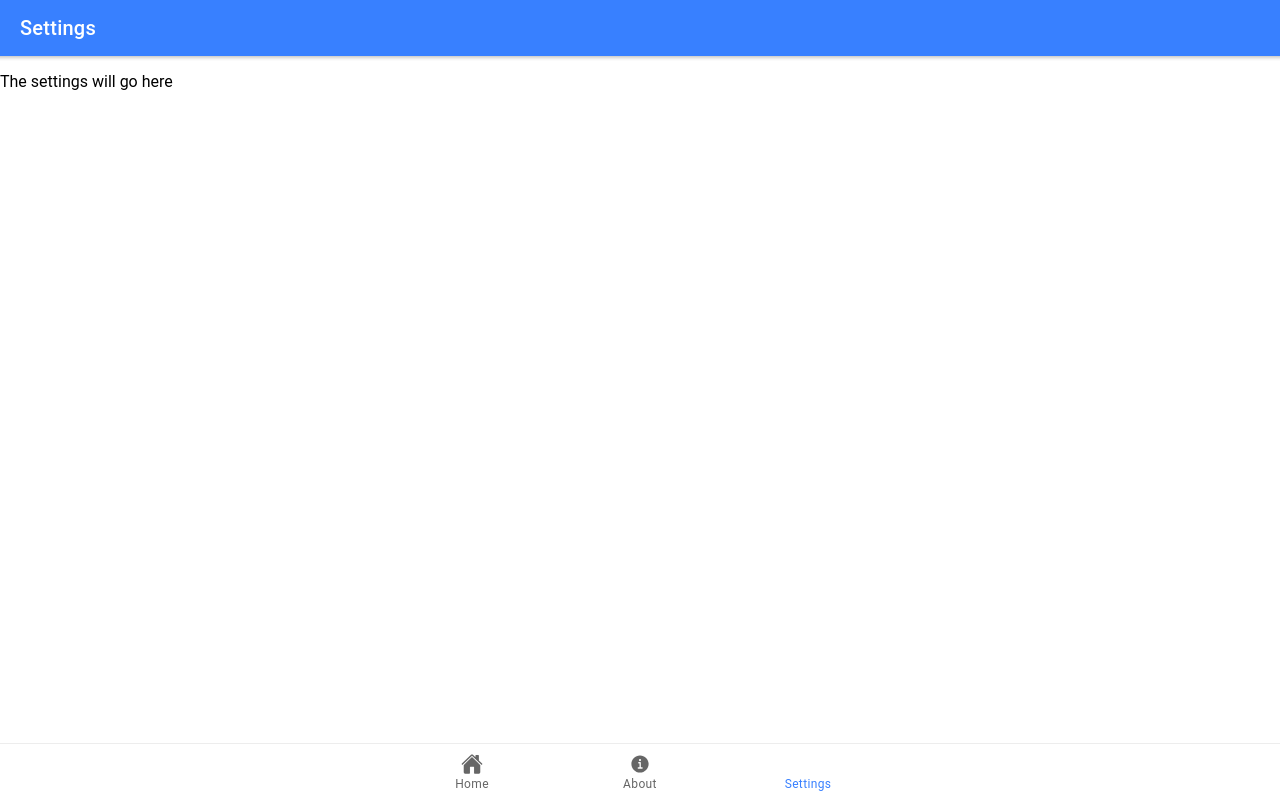
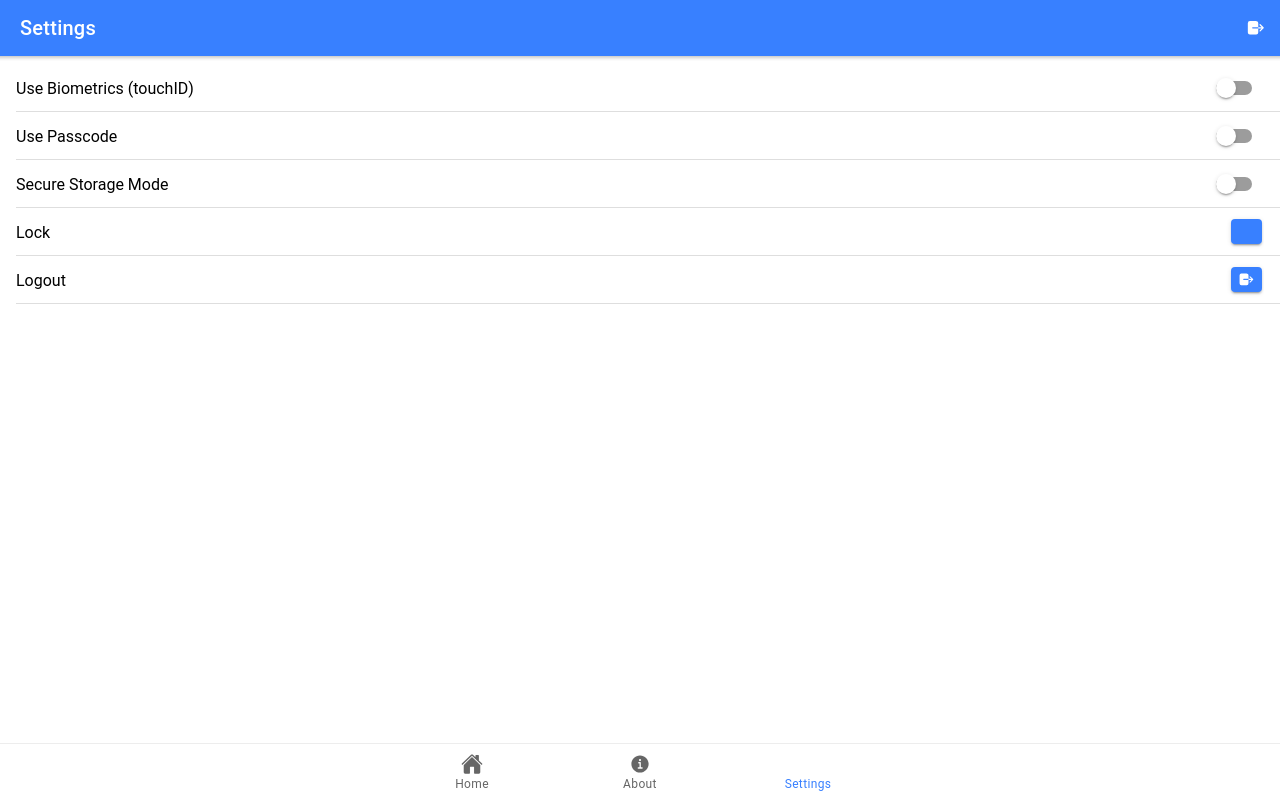
Before and after one commit to v-mauna/ionicIdentiyVault, a React (Create React App) app: page /settings in a window 1280 px wide. Built offline with nearby package versions, Linux system fonts and the light colour scheme.

Commit message:
feat(settings): layout the settings page

```diff
--- a/package.json
+++ b/package.json
@@ -4,6 +4,7 @@
   "private": true,
   "dependencies": {
     "@capacitor/core": "1.4.0",
+    "@ionic-enterprise/identity-vault": "~3.6.0",
     "@ionic/react": "^4.11.0",
     "@ionic/react-router": "^4.11.0",
     "@testing-library/jest-dom": "^4.2.4",
--- /dev/null
+++ b/src/components/AuthControlPanel.tsx
@@ -0,0 +1,93 @@
+import React, { useState } from 'react';
+import { AuthMode, BiometricType } from '@ionic-enterprise/identity-vault';
+import { IonButton, IonIcon, IonItem, IonLabel, IonList, IonToggle } from '@ionic/react';
+import { lock, logOut } from 'ionicons/icons';
+
+type AuthControlPanelProps = {
+  biometricType: BiometricType;
+  authMode: AuthMode;
+  onAuthModeChanged: (authMode: AuthMode) => void;
+  onLock: () => void;
+  onLogout: () => void;
+};
+
+const AuthControlPanel: React.FC<AuthControlPanelProps> = ({
+  authMode,
+  biometricType,
+  onAuthModeChanged,
+  onLock,
+  onLogout
+}) => {
+  const [biometrics, setBiometrics] = useState<boolean>(
+    authMode === AuthMode.BiometricAndPasscode || authMode === AuthMode.BiometricOnly
+  );
+  const [passcode, setPasscode] = useState<boolean>(
+    authMode === AuthMode.BiometricAndPasscode || authMode === AuthMode.PasscodeOnly
+  );
+  const [secureStorge, setSecureStorge] = useState<boolean>(authMode === AuthMode.SecureStorage);
+
+  const toggleUseBiometrics = (evt: any) => {
+    setBiometrics(evt.detail.checked);
+    onAuthModeChanged(newAuthMode(evt.detail.checked, passcode));
+  };
+
+  const toggleUsePasscode = (evt: CustomEvent) => {
+    setPasscode(evt.detail.checked);
+    onAuthModeChanged(newAuthMode(biometrics, evt.detail.checked));
+  };
+
+  const toggleUseSecureStorage = (evt: CustomEvent) => {
+    setSecureStorge(evt.detail.checked);
+    if (evt.detail.checked) {
+      setBiometrics(false);
+      setPasscode(false);
+      onAuthModeChanged(AuthMode.SecureStorage);
+    } else {
+      onAuthModeChanged(newAuthMode(biometrics, passcode));
+    }
+  };
+
+  const newAuthMode = (biometrics: boolean, passcode: boolean): AuthMode => {
+    if (biometrics && passcode) {
+      return AuthMode.BiometricAndPasscode;
+    }
+    if (biometrics) {
+      return AuthMode.BiometricOnly;
+    }
+    if (passcode) {
+      return AuthMode.PasscodeOnly;
+    }
+    return AuthMode.InMemoryOnly;
+  };
+
+  return (
+    <IonList>
+      <IonItem>
+        <IonLabel>Use Biometrics ({biometricType})</IonLabel>
+        <IonToggle checked={biometrics} disabled={secureStorge} onIonChange={toggleUseBiometrics}></IonToggle>
+      </IonItem>
+      <IonItem>
+        <IonLabel>Use Passcode</IonLabel>
+        <IonToggle checked={passcode} disabled={secureStorge} onIonChange={toggleUsePasscode}></IonToggle>
+      </IonItem>
+      <IonItem>
+        <IonLabel>Secure Storage Mode</IonLabel>
+        <IonToggle checked={secureStorge} onIonChange={toggleUseSecureStorage}></IonToggle>
+      </IonItem>
+      <IonItem>
+        <IonLabel>Lock</IonLabel>
+        <IonButton onClick={onLock}>
+          <IonIcon icon={lock}></IonIcon>
+        </IonButton>
+      </IonItem>
+      <IonItem>
+        <IonLabel>Logout</IonLabel>
+        <IonButton onClick={onLogout}>
+          <IonIcon icon={logOut}></IonIcon>
+        </IonButton>
+      </IonItem>
+    </IonList>
+  );
+};
+
+export default AuthControlPanel;
--- a/src/pages/About.tsx
+++ b/src/pages/About.tsx
@@ -5,7 +5,7 @@ import { logOut } from 'ionicons/icons';
 import AboutThisApp from '../components/AboutThisApp';
 
 const About: React.FC = () => {
-  const logout = () => {
+  const handleLogout = () => {
     console.log('logout clicked');
   };
 
@@ -15,7 +15,7 @@ const About: React.FC = () => {
         <IonToolbar color="primary">
           <IonTitle>About</IonTitle>
           <IonButtons slot="primary">
-            <IonButton icon-only onClick={logout}>
+            <IonButton icon-only onClick={handleLogout}>
               <IonIcon icon={logOut}></IonIcon>
             </IonButton>
           </IonButtons>
--- a/src/pages/Settings.tsx
+++ b/src/pages/Settings.tsx
@@ -1,16 +1,35 @@
 import React from 'react';
-import { IonContent, IonHeader, IonPage, IonTitle, IonToolbar } from '@ionic/react';
+import { IonButton, IonButtons, IonContent, IonHeader, IonIcon, IonPage, IonTitle, IonToolbar } from '@ionic/react';
+import { logOut } from 'ionicons/icons';
+import { AuthMode } from '@ionic-enterprise/identity-vault';
+
+import AuthControlPanel from '../components/AuthControlPanel';
 
 const Settings: React.FC = () => {
+  const handleAuthModeChanged = (newAuthMode: AuthMode) => console.log('New Auth Mode:', newAuthMode);
+  const handleLock = () => console.log('Lock Clicked');
+  const handleLogout = () => console.log('Logout Clicked');
+
   return (
     <IonPage>
       <IonHeader>
         <IonToolbar color="primary">
           <IonTitle>Settings</IonTitle>
+          <IonButtons slot="primary">
+            <IonButton icon-only onClick={handleLogout}>
+              <IonIcon icon={logOut}></IonIcon>
+            </IonButton>
+          </IonButtons>
         </IonToolbar>
       </IonHeader>
       <IonContent>
-        <p>The settings will go here</p>
+        <AuthControlPanel
+          authMode={AuthMode.BiometricAndPasscode}
+          biometricType="touchID"
+          onAuthModeChanged={handleAuthModeChanged}
+          onLock={handleLock}
+          onLogout={handleLogout}
+        ></AuthControlPanel>
       </IonContent>
     </IonPage>
   );
```
Also changed, not shown: 1 other file (tests, documents, lock files or other folders).
